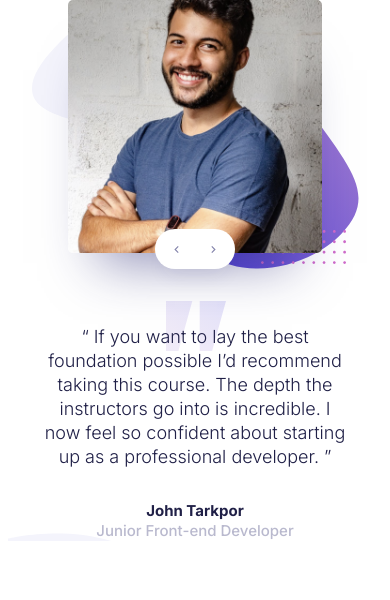
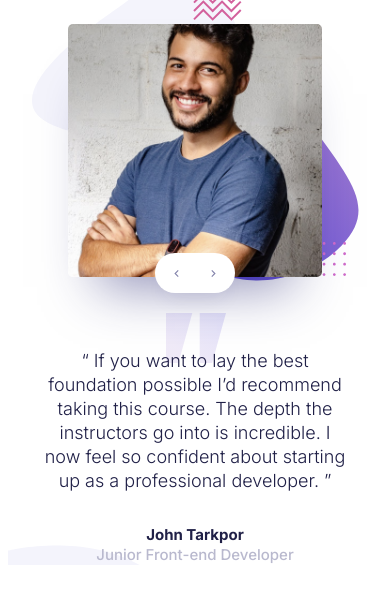
Before and after one commit to SherzodIbodov/coding-bootcamp-testimonials-slide, a plain HTML site: page index.html in a window 390 px wide. Drawn offline with Linux system fonts and the light colour scheme.

Commit message:
nev change

```diff
--- a/style/stayle.scss
+++ b/style/stayle.scss
@@ -76,6 +76,7 @@ body {
   .wrapper {
     height: 100%;
     .container {
+      padding-top: 24px;
       display: flex;
       flex-direction: column-reverse;
       .information {
```
Also changed, not shown: css/stayle.css.
